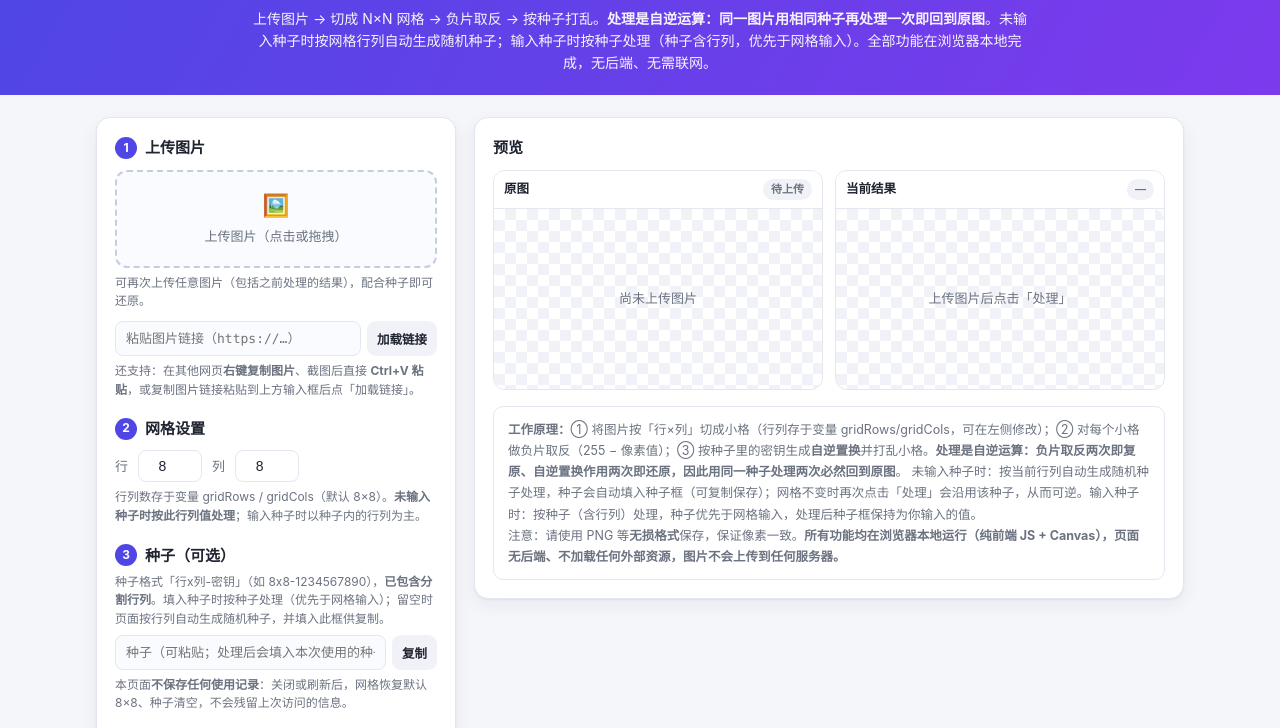
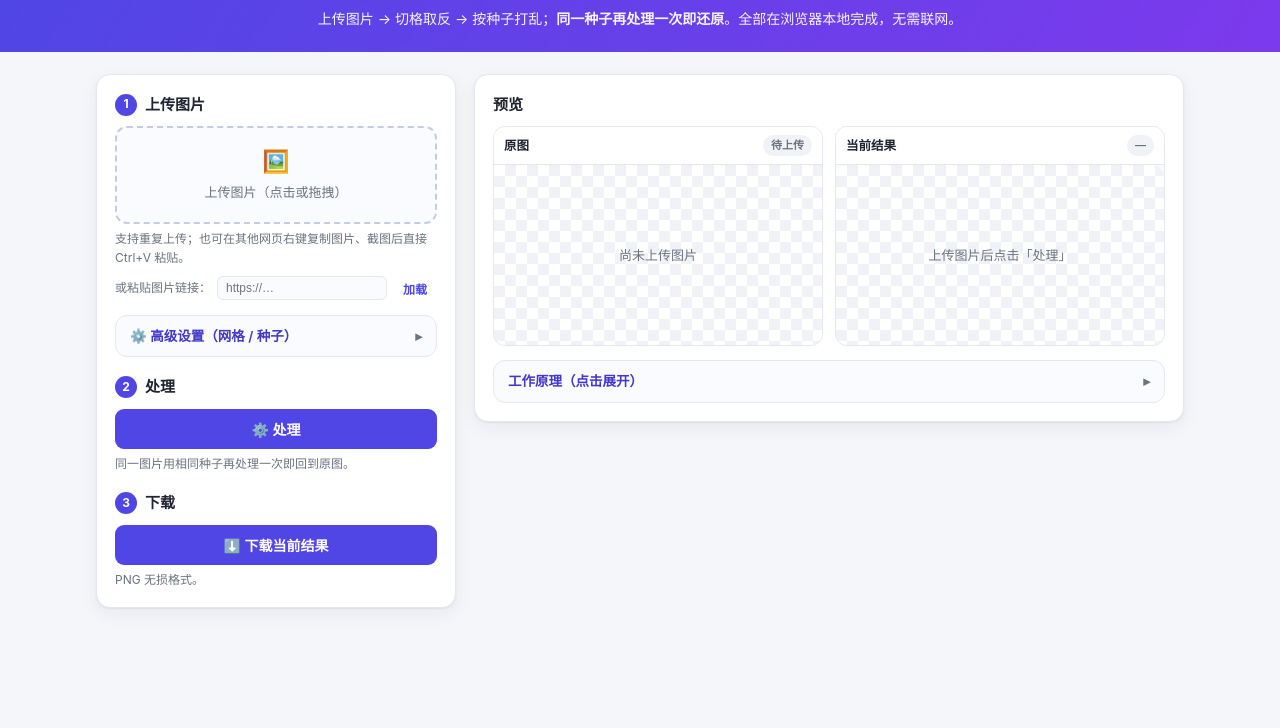
Before and after one commit to Jack-zm/image-grid-puzzle, a plain HTML site: page index.html in a window 1280 px wide. Shown: the part 61-789 px from the top of the page. Drawn offline with Linux system fonts and the light colour scheme.

Commit message:
Simplify UI: collapse advanced settings (grid/seed), concise copy, fold principle into details, subtle URL entry

```diff
--- a/index.html
+++ b/index.html
@@ -135,17 +135,35 @@
   .modal-body img{max-width:100%; max-height:70vh; border-radius:8px; display:block}
   .modal-foot{display:flex; justify-content:flex-end; gap:10px; padding:12px 16px; border-top:1px solid var(--line)}
   .modal-foot button{flex:none; padding:9px 20px}
-  .principle{
-    margin-top:16px; background:#fff; border:1px solid var(--line); border-radius:10px;
-    padding:12px 14px; line-height:1.7; font-size:12.5px; color:var(--muted);
+  /* 可折叠区块（高级设置 / 工作原理） */
+  details.advanced, details.principle-details{
+    border:1px solid var(--line); border-radius:12px; background:#fafbff;
+    margin-top:14px; overflow:hidden;
   }
+  details summary{
+    cursor:pointer; padding:10px 14px; font-size:13.5px; font-weight:600; color:var(--accent-ink);
+    list-style:none; user-select:none; display:flex; justify-content:space-between; align-items:center;
+  }
+  details summary::-webkit-details-marker{display:none}
+  details summary::after{content:'▸'; color:var(--muted); transition:transform .15s}
+  details[open] summary::after{transform:rotate(90deg)}
+  .adv-body, .principle-body{padding:0 14px 14px; font-size:12.5px; color:var(--muted); line-height:1.7}
+  .adv-label{font-size:13px; font-weight:600; color:var(--ink); margin-bottom:6px}
+  .adv-group{margin-bottom:14px}
+  .adv-group:last-child{margin-bottom:0}
+  /* 上传区小字链接入口 */
+  .url-line{display:flex; align-items:center; gap:6px; margin-top:8px; font-size:12px; color:var(--muted)}
+  .url-input{flex:1; min-width:0; font-size:12px; padding:4px 8px; border:1px solid var(--line); border-radius:6px; background:#fafbff; color:var(--ink); outline:none}
+  .url-input:focus{border-color:var(--accent)}
+  .url-btn{font-size:12px; padding:4px 10px; background:none; color:var(--accent); border-radius:6px; font-weight:600}
+  .url-btn:hover{background:var(--accent-weak)}
 </style>
 </head>
 <body>
 
 <header>
   <h1>🖼️ 图片网格处理 · 同种子可逆</h1>
-  <p>上传图片 → 切成 N×N 网格 → 负片取反 → 按种子打乱。<strong>处理是自逆运算：同一图片用相同种子再处理一次即回到原图</strong>。未输入种子时按网格行列自动生成随机种子；输入种子时按种子处理（种子含行列，优先于网格输入）。全部功能在浏览器本地完成，无后端、无需联网。</p>
+  <p>上传图片 → 切格取反 → 按种子打乱；<strong>同一种子再处理一次即还原</strong>。全部在浏览器本地完成，无需联网。</p>
 </header>
 
 <main>
@@ -157,40 +175,47 @@
       <span>上传图片（点击或拖拽）</span>
       <div class="dz-file" id="dzImageFile"></div>
     </div>
-    <div class="hint">可再次上传任意图片（包括之前处理的结果），配合种子即可还原。</div>
-    <div class="seed-row" style="margin-top:10px">
-      <input id="urlImage" placeholder="粘贴图片链接（https://…）" spellcheck="false" autocomplete="off">
-      <button class="btn-plain" id="btnLoadUrl">加载链接</button>
+    <div class="hint">支持重复上传；也可在其他网页右键复制图片、截图后直接 Ctrl+V 粘贴。</div>
+    <div class="url-line">
+      <span>或粘贴图片链接：</span>
+      <input id="urlImage" class="url-input" placeholder="https://…" spellcheck="false" autocomplete="off">
+      <button class="url-btn" id="btnLoadUrl">加载</button>
     </div>
-    <div class="hint">还支持：在其他网页<strong>右键复制图片</strong>、截图后直接 <strong>Ctrl+V 粘贴</strong>，或复制图片链接粘贴到上方输入框后点「加载链接」。</div>
     <input type="file" id="fileImage" accept="image/*" hidden>
 
-    <h2><span class="step-num">2</span>网格设置</h2>
+    <details class="advanced" id="advSettings">
+      <summary>⚙️ 高级设置（网格 / 种子）</summary>
+      <div class="adv-body">
+        <div class="adv-group">
+          <div class="adv-label">网格行列（默认 8×8）</div>
           <div class="grid-inputs">
             <label>行</label><input type="number" id="inRows" min="1" max="64" value="8">
             <label>列</label><input type="number" id="inCols" min="1" max="64" value="8">
           </div>
-    <div class="hint">行列数存于变量 gridRows / gridCols（默认 8×8）。<strong>未输入种子时按此行列值处理</strong>；输入种子时以种子内的行列为主。</div>
-
-    <h2><span class="step-num">3</span>种子（可选）</h2>
-    <div class="hint" style="margin-top:-4px">种子格式「行x列-密钥」（如 8x8-1234567890），<strong>已包含分割行列</strong>。填入种子时按种子处理（优先于网格输入）；留空时页面按行列自动生成随机种子，并填入此框供复制。</div>
+          <div class="hint">未输入种子时按此行列处理；输入种子时以种子内的行列为主。</div>
+        </div>
+        <div class="adv-group">
+          <div class="adv-label">种子（可选）</div>
           <div class="seed-row">
-      <input id="seed" placeholder="种子（可粘贴；处理后会填入本次使用的种子）" spellcheck="false" autocomplete="off">
+            <input id="seed" placeholder="种子（可粘贴；处理后自动填入本次使用的种子）" spellcheck="false" autocomplete="off">
             <button class="btn-plain" id="btnCopySeed" title="复制种子">复制</button>
           </div>
-    <div class="hint">本页面<strong>不保存任何使用记录</strong>：关闭或刷新后，网格恢复默认 8×8、种子清空，不会残留上次访问的信息。</div>
+          <div class="hint">格式 行x列-密钥（已含分割行列）。页面不保存任何记录，刷新即重置。</div>
+        </div>
+      </div>
+    </details>
 
-    <h2><span class="step-num">4</span>处理</h2>
+    <h2><span class="step-num">2</span>处理</h2>
     <div class="actions">
       <button class="btn-primary" id="btnProcess">⚙️ 处理</button>
     </div>
-    <div class="hint">同一图片用<strong>相同种子</strong>处理两次即回到原图（打乱 ↔ 还原）。未输入种子时：首次按当前行列生成随机种子；网格未变时再次点击沿用上次种子（即可逆）。</div>
+    <div class="hint">同一图片用相同种子再处理一次即回到原图。</div>
 
-    <h2><span class="step-num">5</span>下载</h2>
+    <h2><span class="step-num">3</span>下载</h2>
     <div class="actions">
       <button class="btn-primary" id="btnDl">⬇️ 下载当前结果</button>
     </div>
-    <div class="hint">请以 PNG 无损格式导出/导入，保证可逆。</div>
+    <div class="hint">PNG 无损格式。</div>
 
     <div id="status"></div>
   </section>
@@ -214,11 +239,14 @@
       </figure>
     </div>
 
-    <div class="principle">
-      <strong>工作原理：</strong>① 将图片按「行×列」切成小格（行列存于变量 gridRows/gridCols，可在左侧修改）；② 对每个小格做负片取反（255 − 像素值）；③ 按种子里的密钥生成<strong>自逆置换</strong>并打乱小格。<strong>处理是自逆运算：负片取反两次即复原、自逆置换作用两次即还原，因此用同一种子处理两次必然回到原图</strong>。
-      未输入种子时：按当前行列自动生成随机种子处理，种子会自动填入种子框（可复制保存）；网格不变时再次点击「处理」会沿用该种子，从而可逆。输入种子时：按种子（含行列）处理，种子优先于网格输入，处理后种子框保持为你输入的值。
-      <br>注意：请使用 PNG 等<strong>无损格式</strong>保存，保证像素一致。<strong>所有功能均在浏览器本地运行（纯前端 JS + Canvas），页面无后端、不加载任何外部资源，图片不会上传到任何服务器。</strong>
+    <details class="principle-details">
+      <summary>工作原理（点击展开）</summary>
+      <div class="principle-body">
+        ① 将图片按「行×列」切成小格（行列可在高级设置修改）；② 对每个小格做负片取反；③ 按种子密钥生成<strong>自逆置换</strong>并打乱。<strong>处理是自逆运算：取反两次复原、置换两次还原，同一种子处理两次必然回到原图</strong>。
+        未输入种子时按行列自动生成随机种子并填入种子框；输入种子则按种子处理（种子含行列）。
+        <br>注意：请使用 PNG 等<strong>无损格式</strong>。<strong>所有处理均在浏览器本地完成，图片不会上传到任何服务器。</strong>
       </div>
+    </details>
   </section>
 </main>
 
```
Also changed, not shown: 1 other file. Lines whose indentation alone changed are shown as unchanged.
